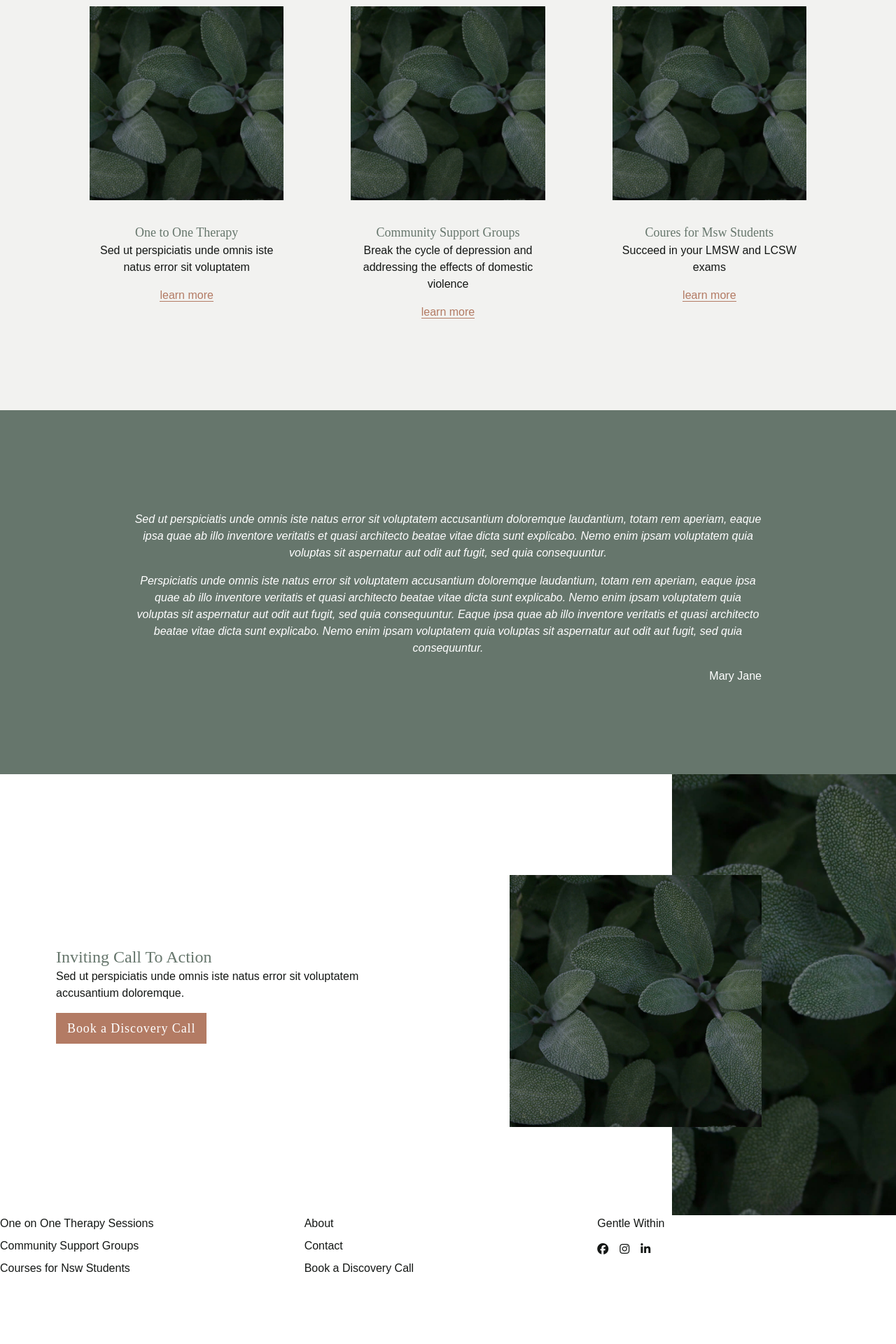
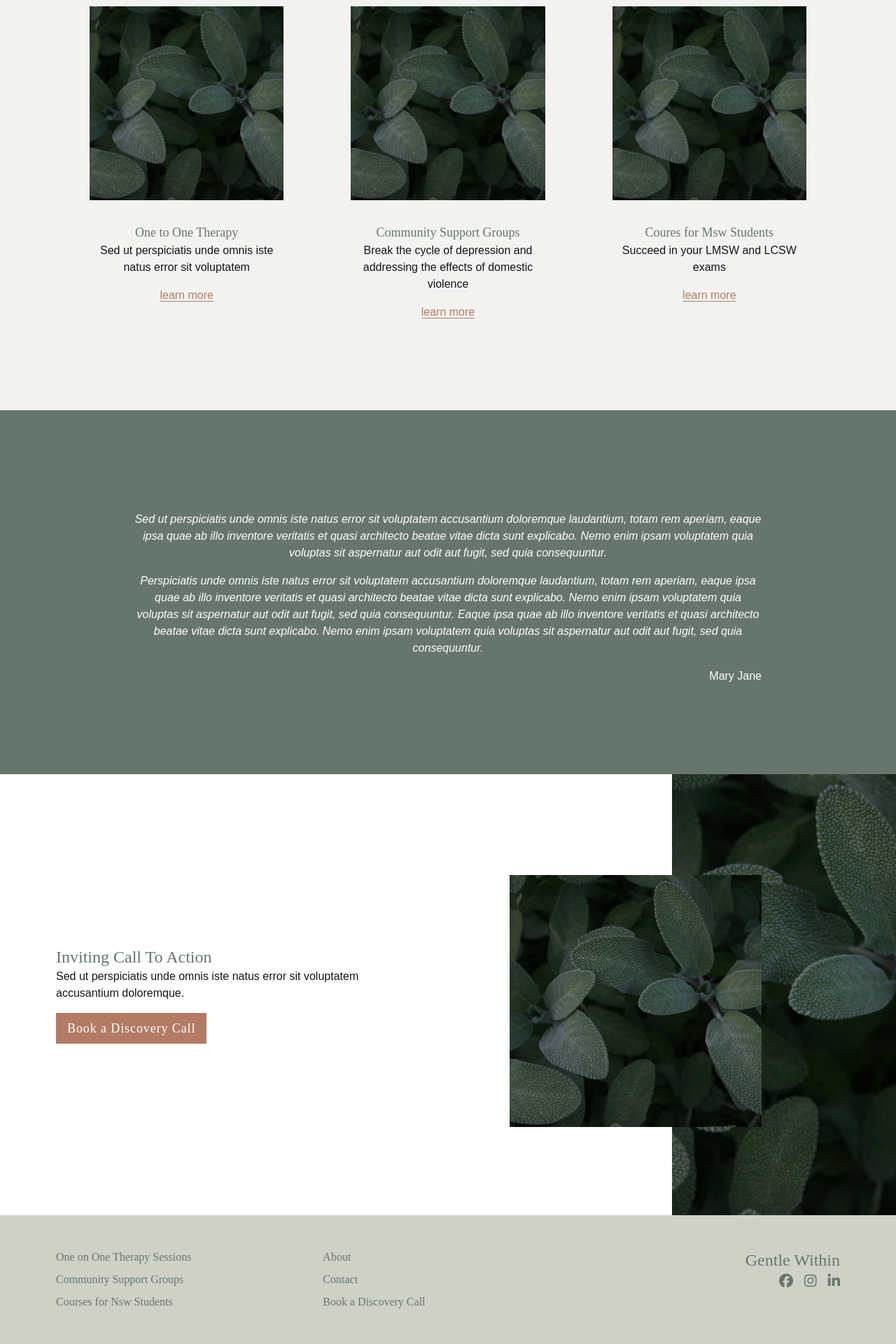
Before and after one commit to brittwoodard/gentle-within, a Jekyll site: the page built from index.html, in a window 1280 px wide. Shown: the part 2875-4795 px from the top of the page at 70% size. Built offline with Jekyll 4.4.1, drawn with Linux system fonts in a browser that asks for light colours; nearby versions of some CDN libraries; some web fonts are replaced; before the commit the page ends 4699 px from its top, so only the background shows below that.

Commit message:
footer styled

```diff
--- a/_includes/site-footer.html
+++ b/_includes/site-footer.html
@@ -1,5 +1,5 @@
 <!-- Site Footer -->
-<footer class="grid grid-cols-3">
+<footer class="grid grid-cols-3 bg-main py-12 px-20">
 
     <!-- Left Column / Footer Navigation -->
     <div class="col-span-2 grid grid-cols-2 gap-4">
@@ -25,12 +25,16 @@
     </div>
 
     <!-- Right Column / Socials -->
-    <div class="col-span-1">
-        <p>Gentle Within</p>
-        <div class="flex space-x-4">
-            <i class="fa-brands fa-facebook"></i>
-            <i class="fa-brands fa-instagram"></i>
-            <i class="fa-brands fa-linkedin-in"></i>
+    <div class="col-span-1 text-dark text-right">
+        <a class="font-serif text-2xl" href="/index.html">Gentle Within</a>
+
+        <div class="flex space-x-4 justify-end">
+
+            <a href="https://www.facebook.com/{{ site.data.site-settings.social.facebook_username }}/"><i class="fa-brands fa-facebook"></i></a>
+
+            <a href="https://www.instagram.com/{{ site.data.site-settings.social.instagram_username }}/"><i class="fa-brands fa-instagram"></i></a>
+
+            <a href="https://www.linkedin.com/company/{{ site.data.site-settings.social.linkedin_username }}/"><i class="fa-brands fa-linkedin-in"></i></a>
         </div>
     </div>
 
--- a/assets/css/style.css
+++ b/assets/css/style.css
@@ -353,6 +353,11 @@ nav a:hover {
   transition-timing-function: cubic-bezier(0.4, 0, 0.2, 1);
   transition-duration: 500ms;
 }
+footer nav a {
+  font-family: ibarra-real-nova, serif;
+  --tw-text-opacity: 1;
+  color: rgb(102 118 108 / var(--tw-text-opacity));
+}
 p {
   margin-bottom: 1rem;
 }
@@ -508,6 +513,10 @@ p:last-child {
   transition-timing-function: cubic-bezier(0.4, 0, 0.2, 1);
   transition-duration: 500ms;
 }
+.fa-brands {
+  font-size: 1.25rem;
+  line-height: 1.75rem;
+}
 /* Images */
 .bg-image-style {
   background-size: cover;
@@ -536,8 +545,8 @@ p:last-child {
 .bottom-0 {
   bottom: 0px;
 }
-.bottom-24 {
-  bottom: 6rem;
+.bottom-\[20\%\] {
+  bottom: 20%;
 }
 .left-0 {
   left: 0px;
@@ -545,23 +554,11 @@ p:last-child {
 .left-\[18\%\] {
   left: 18%;
 }
-.right-24 {
-  right: 6rem;
+.right-\[15\%\] {
+  right: 15%;
 }
 .top-\[25\%\] {
   top: 25%;
-}
-.bottom-\[10\%\] {
-  bottom: 10%;
-}
-.right-\[10\%\] {
-  right: 10%;
-}
-.bottom-\[20\%\] {
-  bottom: 20%;
-}
-.right-\[15\%\] {
-  right: 15%;
 }
 .z-10 {
   z-index: 10;
@@ -602,6 +599,9 @@ p:last-child {
 .mb-8 {
   margin-bottom: 2rem;
 }
+.ml-20 {
+  margin-left: 5rem;
+}
 .ml-4 {
   margin-left: 1rem;
 }
@@ -610,12 +610,6 @@ p:last-child {
 }
 .mt-4 {
   margin-top: 1rem;
-}
-.ml-10 {
-  margin-left: 2.5rem;
-}
-.ml-20 {
-  margin-left: 5rem;
 }
 .block {
   display: block;
@@ -635,26 +629,20 @@ p:last-child {
 .h-\[60vh\] {
   height: 60vh;
 }
-.h-auto {
-  height: auto;
-}
 .h-screen {
   height: 100vh;
 }
 .min-h-\[30vh\] {
   min-height: 30vh;
 }
-.min-h-\[80vh\] {
-  min-height: 80vh;
+.min-h-\[40vh\] {
+  min-height: 40vh;
 }
 .min-h-\[70vh\] {
   min-height: 70vh;
 }
-.min-h-\[40vh\] {
-  min-height: 40vh;
-}
-.w-40 {
-  width: 10rem;
+.min-h-\[80vh\] {
+  min-height: 80vh;
 }
 .w-\[25vw\] {
   width: 25vw;
@@ -683,17 +671,29 @@ p:last-child {
 .grid-cols-4 {
   grid-template-columns: repeat(4, minmax(0, 1fr));
 }
+.flex-col {
+  flex-direction: column;
+}
 .flex-wrap {
   flex-wrap: wrap;
 }
+.items-end {
+  align-items: flex-end;
+}
 .items-center {
   align-items: center;
+}
+.justify-end {
+  justify-content: flex-end;
 }
 .justify-center {
   justify-content: center;
 }
 .justify-between {
   justify-content: space-between;
+}
+.justify-items-end {
+  justify-items: end;
 }
 .justify-items-center {
   justify-items: center;
@@ -728,6 +728,10 @@ p:last-child {
   --tw-border-opacity: 1;
   border-color: rgb(102 118 108 / var(--tw-border-opacity));
 }
+.bg-dark {
+  --tw-bg-opacity: 1;
+  background-color: rgb(102 118 108 / var(--tw-bg-opacity));
+}
 .bg-light {
   --tw-bg-opacity: 1;
   background-color: rgb(242 242 240 / var(--tw-bg-opacity));
@@ -735,10 +739,6 @@ p:last-child {
 .bg-main {
   --tw-bg-opacity: 1;
   background-color: rgb(207 209 198 / var(--tw-bg-opacity));
-}
-.bg-dark {
-  --tw-bg-opacity: 1;
-  background-color: rgb(102 118 108 / var(--tw-bg-opacity));
 }
 .p-2 {
   padding: 0.5rem;
@@ -761,6 +761,10 @@ p:last-child {
 .py-10p {
   padding-top: 10%;
   padding-bottom: 10%;
+}
+.py-12 {
+  padding-top: 3rem;
+  padding-bottom: 3rem;
 }
 .py-8 {
   padding-top: 2rem;
```
Also changed, not shown: style.css (+8 -0 lines).
